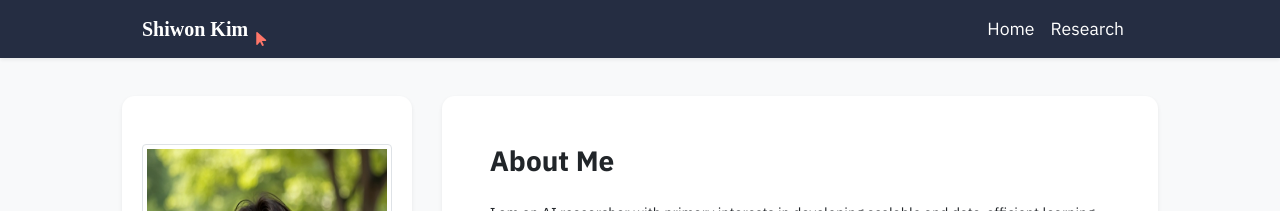
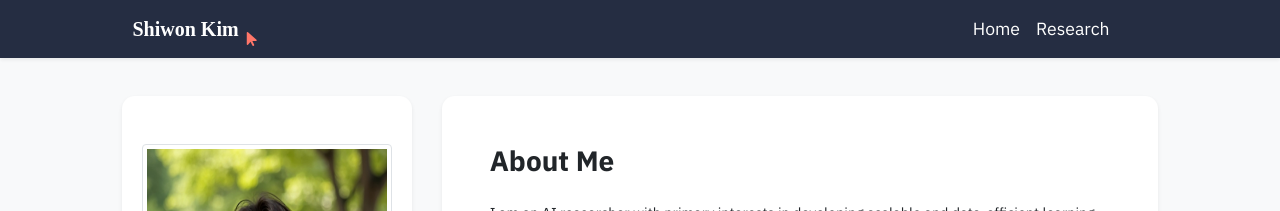
Before and after one commit to shiwonkim/shiwonkim.github.io, a Jekyll site: the page built from index.html, in a window 1280 px wide. Shown: the top 211 px of the page. Built offline with Jekyll 4.4.1, drawn with Linux system fonts in a browser that asks for light colours; nearby versions of some CDN libraries; some web fonts are replaced; a style sheet for code colours, icons or effects is not loaded.

Commit message:
edit layout

```diff
--- a/_includes/navbar.html
+++ b/_includes/navbar.html
@@ -20,9 +20,9 @@
 </style>
 
 <nav class="navbar navbar-expand-sm navbar-custom fixed-top mb-5 shadow-sm">
-  <!-- <div class="{% if page.container_class %}{{ page.container_class }}{% else %}container-fluid{% endif %}"> -->
+  <div class="{% if page.container_class %}{{ page.container_class }}{% else %}container-fluid{% endif %}">
   <!-- <div class="container-fluid pl-4 pr-0"> -->
-  <div class="container pl-4 pr-0" style="max-width: 1700px;">
+  <!-- <div class="container pl-4 pr-0" style="max-width: 1700px;"> -->
     <div class="row w-100 justify-content-center">
       <div class="col-12 col-lg-10 d-flex justify-content-between align-items-center">
         <a class="navbar-brand d-inline-flex align-items-end" href="{{ '/' | relative_url }}">
```
